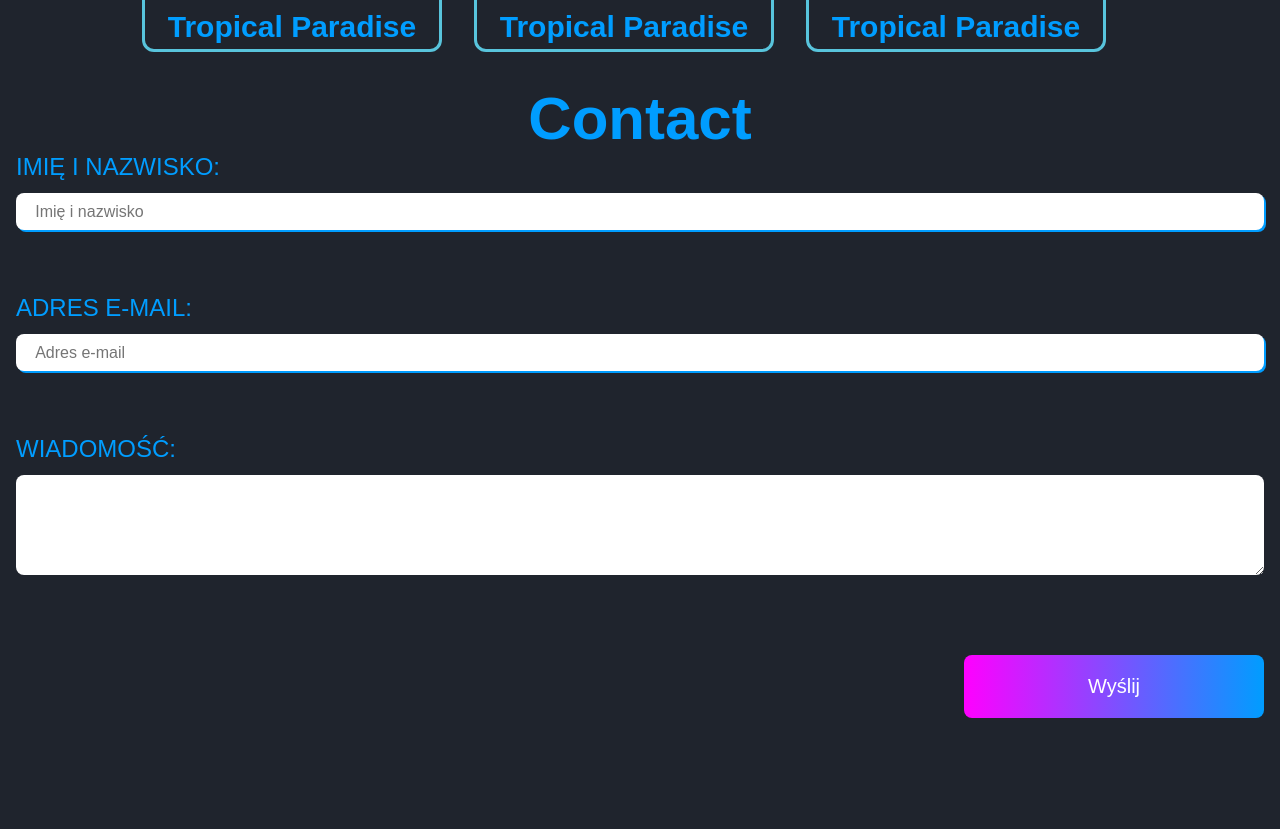
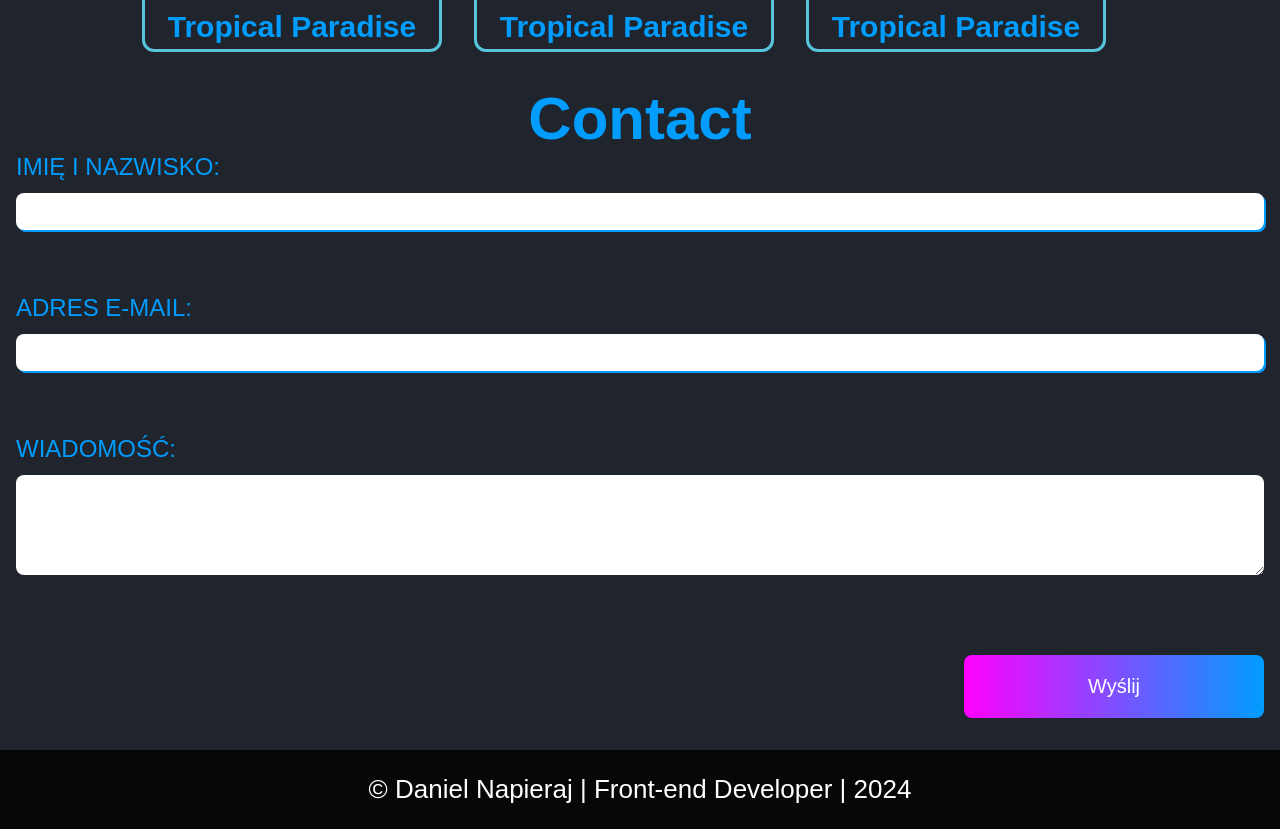
Before and after one commit to Dnapieraj/Portfolio-test, a website: page index.html in a window 1280 px wide. Shown: the part 4614-5443 px from the top of the page. Before the commit the page ends 5332 px from the top, so only its background shows below. Drawn offline with Linux system fonts and the light colour scheme; a web font is replaced by a local one.

Commit message:
added footer

```diff
--- a/index.html
+++ b/index.html
@@ -343,36 +343,26 @@
 
                 <div class="contact__form-top">
                     <label for="name" class="contact__form-label">Imię i nazwisko: </label>
-                    <input placeholder="Imię i nazwisko" type="text" name="name" id="name" class="contact__form-input">
+                    <input type="text" name="name" id="name" class="contact__form-input">
 
                     <label for="email" class="contact__form-label">Adres e-mail: </label>
-                    <input placeholder="Adres e-mail" type="email" name="email" id="email" class="contact__form-input">
+                    <input type="email" name="email" id="email" class="contact__form-input">
                 </div>
 
                 <label for="msg" class="contact__form-label">Wiadomość: </label>
-                <textarea placeholder="" name="msg" id="msg" class="contact__form-textarea"></textarea>
+                <textarea name="msg" id="msg" class="contact__form-textarea"></textarea>
 
                 <button type="submit" class="contact__form-btn">Wyślij</button>
+            </div>
+        </section>
+    </main>
 
-
-            </div>
-
-
-
-        </section>
-
-
-
-
-
-
-
-
-
-
-
-
-    </main>
+    <footer class="footer">
+        <div class="wrapper">
+            <p class="footer__text">&copy; Daniel Napieraj | Front-end Developer | <span class="footer__year"></span>
+            </p>
+        </div>
+    </footer>
 
 
 
--- a/src/js/main.js
+++ b/src/js/main.js
@@ -1,5 +1,6 @@
 const navLinks = document.querySelector('.nav__links')
 const navBtn = document.querySelector('.nav__menu-icon')
+const footerYear = document.querySelector('.footer__year')
 
 const Navtoggle = () => {
 	navBtn.onclick = () => {
@@ -7,4 +8,10 @@ const Navtoggle = () => {
 	}
 }
 
+const handleCurrentYear = () => {
+	const year = new Date().getFullYear()
+	footerYear.innerText = year
+}
+
+handleCurrentYear()
 navBtn.addEventListener('click', Navtoggle)
--- a/src/sass/main.scss
+++ b/src/sass/main.scss
@@ -402,6 +402,7 @@ body {
 .contact {
 	font-family: 'Sour Gummy', sans-serif;
 	padding: 0 1em 0 1em;
+	margin-bottom: 2em;
 
 	&__text {
 		&-h2 {
@@ -458,6 +459,17 @@ body {
 		border-radius: 8px;
 		background: linear-gradient(to right, rgb(255, 0, 255), rgb(0, 157, 255));
 		cursor: pointer;
+	}
+}
+
+.footer {
+	font-family: 'Sour Gummy', sans-serif;
+	padding: 1.5em;
+	background-color: rgba(0, 0, 0, 0.8);
+	&__text {
+		text-align: center;
+		color: #fff;
+		font-size: 2.6rem;
 	}
 }
 
```
Also changed, not shown: dist/css/main.min.css, dist/js/main.min.js, 1 other file.
